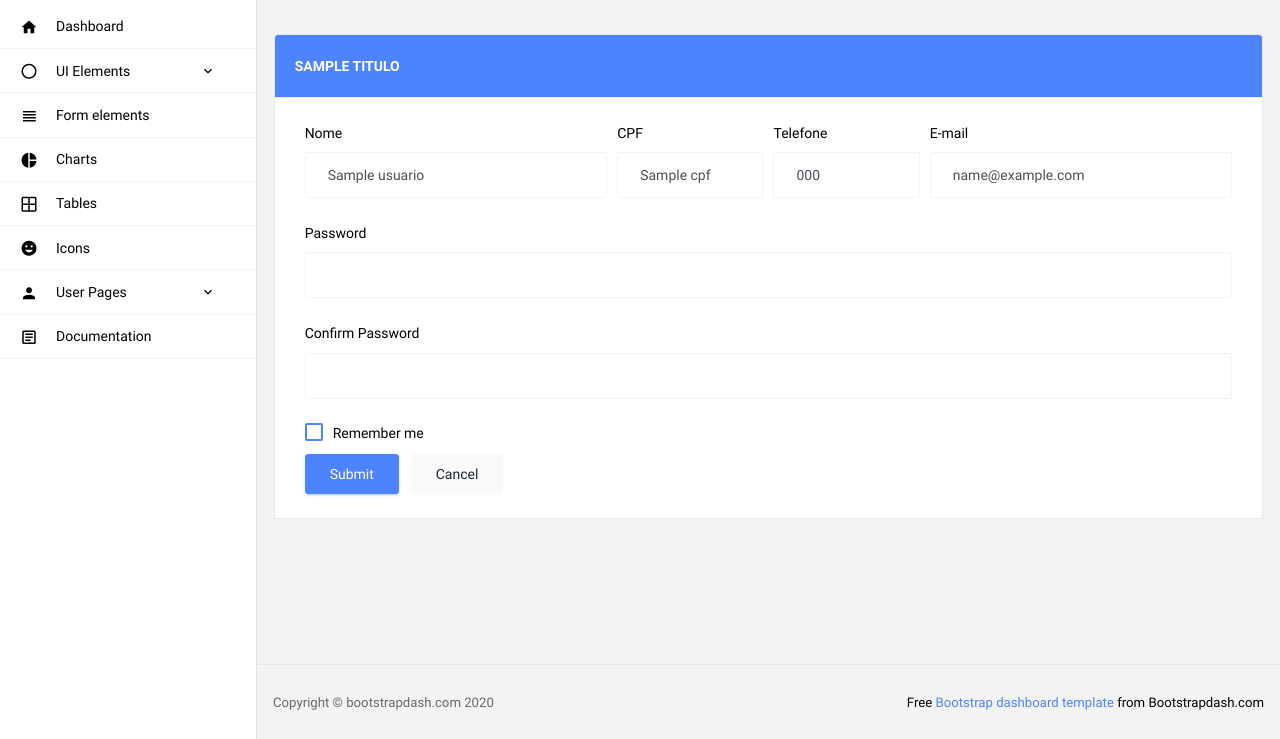
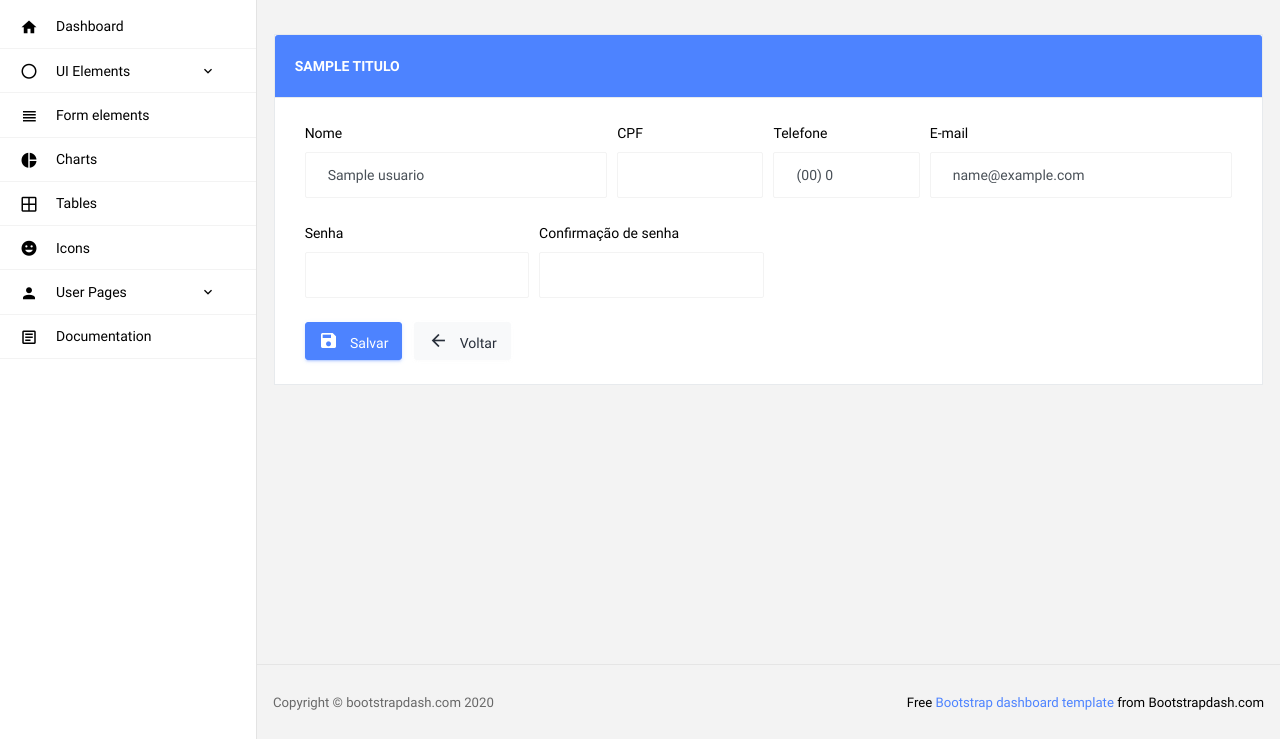
Before and after one commit to Mardoniosc/food-codeigner4, a CodeIgniter 4 app: the page made by app/Views/Admin/Usuarios/editar.php in a window 1280 px wide. Shown: the part 60-799 px from the top of the page. Run offline with PHP 8.4 and a stand-in for CodeIgniter, Linux system fonts and the light colour scheme; the template is opened without the code that fills it: most values are stand-ins (such as "Sample title", 1, 10 or a date in 2020); some libraries are stand-ins or nearby versions.

Commit message:
Editando um usuário parte 2

```diff
--- a/app/Views/Admin/Usuarios/editar.php
+++ b/app/Views/Admin/Usuarios/editar.php
@@ -37,5 +37,7 @@
 
 <?php echo $this->section('scripts'); ?>
 
+<script src="<?php echo site_url('admin/vendors/mask/app.js');?>"></script>
+<script src="<?php echo site_url('admin/vendors/mask/jquery.mask.min.js');?>"></script>
 
 <?php echo $this->endSection(); ?>
--- a/app/Views/Admin/Usuarios/form.php
+++ b/app/Views/Admin/Usuarios/form.php
@@ -6,12 +6,12 @@
 
   <div class="form-group col-md-2">
     <label for="cpf">CPF</label>
-    <input type="text" class="form-control" id="cpf" value="<?php echo $usuario->cpf; ?>">
+    <input type="text" class="form-control cpf" id="cpf" value="<?php echo $usuario->cpf; ?>">
   </div>
 
   <div class="form-group col-md-2">
     <label for="telefone">Telefone</label>
-    <input type="telefone" class="form-control" id="telefone" value="<?php echo $usuario->telefone; ?>">
+    <input type="telefone" class="form-control sp_celphones" id="telefone" value="<?php echo $usuario->telefone; ?>">
   </div>
 
   <div class="form-group col-md-4">
@@ -20,21 +20,23 @@
   </div>
 </div>
 
-<div class="form-group">
-  <label for="exampleInputPassword1">Password</label>
-  <input type="password" class="form-control" id="exampleInputPassword1">
-</div>
-<div class="form-group">
-  <label for="exampleInputConfirmPassword1">Confirm Password</label>
-  <input type="password" class="form-control" id="exampleInputConfirmPassword1">
-</div>
-<div class="form-check form-check-flat form-check-primary">
-  <label class="form-check-label">
-    <input type="checkbox" class="form-check-input">
-    Remember me
-  </label>
+<div class="form-row">
+  <div class="form-group col-md-3">
+    <label for="password">Senha</label>
+    <input type="password" class="form-control" name="password" id="password">
+  </div>
+
+  <div class="form-group col-md-3">
+    <label for="passwordConfirm">Confirmação de senha</label>
+    <input type="password" class="form-control" id="passwordConfirm" name="passwordConfirm">
+  </div>
 </div>
 
 
-<button type="submit" class="btn btn-primary mr-2">Submit</button>
-<button class="btn btn-light">Cancel</button>
+<button class="btn btn-primary btn-sm mr-2 btn-icon-text">
+  <i class="mdi mdi-content-save btn-icon-prepend"></i>
+  Salvar
+</button>
+<a href="<?php echo site_url("admin/usuarios/show/$usuario->id")?>"
+  class="btn btn-light text-dark btn-sm btn-icon-text"
+> <i class="mdi mdi-arrow-left btn-icon-prepend"></i> Voltar</a>
--- /dev/null
+++ b/public/admin/vendors/mask/app.js
@@ -0,0 +1,54 @@
+$(function () {
+    $('.money').mask('#,##0.00', {reverse: true});
+    $('.cep').mask('00000-000');
+    $('.cnh').mask('00000000000'); // Criado quando trabalhamos no módulo Entregadores
+    $('.cpf').mask('000.000.000-00', {reverse: true});
+    $('.pis').mask('000.00000.00-0', {reverse: true});
+    $('.phone_with_ddd').mask('(00) 0000-0000');
+    $('.uf').mask('AA');
+    $('.selectonfocus').mask("00000000", {selectOnFocus: true});
+
+    var SPMaskBehavior = function (val) {
+        return val.replace(/\D/g, '').length === 11 ? '(00) 00000-0000' : '(00) 0000-00009';
+    },
+            spOptions = {
+                onKeyPress: function (val, e, field, options) {
+                    field.mask(SPMaskBehavior.apply({}, arguments), options);
+                }
+            };
+
+    $('.sp_celphones').mask(SPMaskBehavior, spOptions);
+
+    /*----------------------------Daqui para baixo Criado quando trabalhamos no módulo Entregadores */
+    $(document).ready(function () {
+        maskMercosul('.placa');
+    });
+
+    function maskMercosul(selector) {
+        var MercoSulMaskBehavior = function (val) {
+            var myMask = 'AAA0A00';
+            var mercosul = /([A-Za-z]{3}[0-9]{1}[A-Za-z]{1})/;
+            var normal = /([A-Za-z]{3}[0-9]{2})/;
+            var replaced = val.replace(/[^\w]/g, '');
+            if (normal.exec(replaced)) {
+                myMask = 'AAA-0000';
+            } else if (mercosul.exec(replaced)) {
+                myMask = 'AAA-0A00';
+            }
+            return myMask;
+        },
+                mercoSulOptions = {
+                    onKeyPress: function (val, e, field, options) {
+                        field.mask(MercoSulMaskBehavior.apply({}, arguments), options);
+                    }
+                };
+        $(function () {
+            $(selector).bind('paste', function (e) {
+                $(this).unmask();
+            });
+            $(selector).bind('input', function (e) {
+                $(selector).mask(MercoSulMaskBehavior, mercoSulOptions);
+            });
+        });
+    }
+})
```
Also changed, not shown: public/admin/vendors/mask/jquery.mask.min.js (added).
